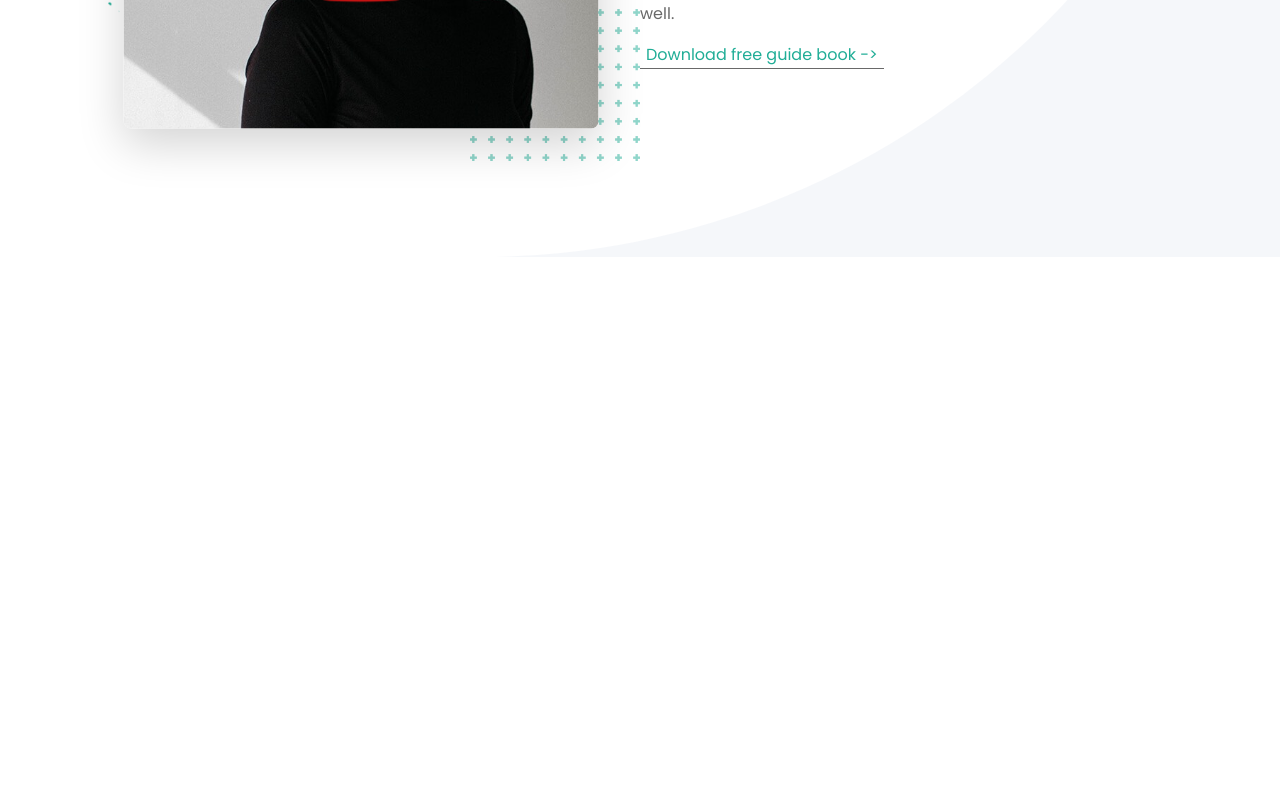
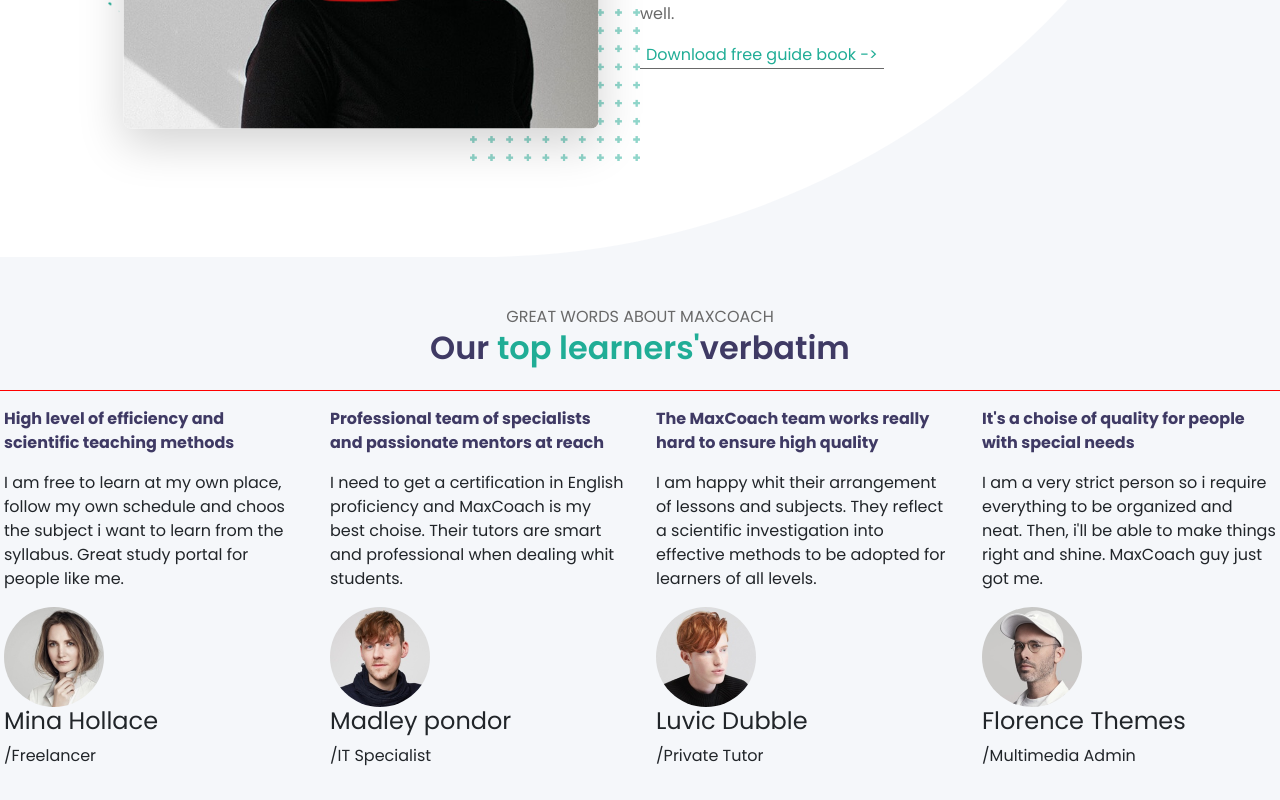
Before and after one commit to MarcoBione/proj-html-vuejs, a Vue app: page / in a window 1280 px wide. Shown: the part 2175-2975 px from the top of the page. Before the commit the page ends 2432 px from the top, so only its background shows below. Built offline with nearby package versions, Linux system fonts and the light colour scheme.

Commit message:
Start to do carousel @ mainthirdcomponent

```diff
--- a/src/components/MainComponent.vue
+++ b/src/components/MainComponent.vue
@@ -3,6 +3,7 @@
         <HeroMainComponent :herotitle="store.title" :subtitle="store.subtitle" :btninfo="store.btninfo" />
         <MainFirstComponent />
         <MainSecondComponent />
+        <MainThirdComponentVue />
     </main>
 </template>
 
@@ -13,13 +14,15 @@
 
 import MainFirstComponent from './MainFirstComponent.vue';
 import MainSecondComponent from './MainSecondComponent.vue';
+import MainThirdComponentVue from './MainThirdComponent.vue';
 
 export default {
 
     name: 'MainComponent',
 
     components: {
-        HeroMainComponent, MainFirstComponent, MainSecondComponent,
+        HeroMainComponent,
+        MainFirstComponent, MainSecondComponent, MainThirdComponentVue,
     },
 
     data() {
--- /dev/null
+++ b/src/components/MainThirdComponent.vue
@@ -0,0 +1,58 @@
+<template>
+    <div class="_mybg">
+
+        <div class="container pt-5 pb-3">
+
+            <div class="text-center">
+                <p class="text-uppercase _mylighttxt m-0">Great Words about maxcoach</p>
+
+                <h2 class="_mydarktxt fw-semibold">Our <span class="_mytxt">top learners'</span>verbatim</h2>
+            </div>
+
+        </div>
+        <div class="carousel debug">
+            <div class="row">
+
+                <div class="col d-flex p-3 flex-column" v-for="card, index in   store.learners ">
+
+                    <div>
+                        <div>
+                            <p class="_mydarktxt fw-bolder">{{ card.title }}</p>
+                            <p>{{ card.paragraph }}</p>
+                        </div>
+                    </div>
+
+                    <div class="circular-portrait">
+                        <img :src="'/course-portal/images/' + card.profileimg" :alt="'Author' + card.id">
+                        <div class="infobox">
+                            <h4>{{ card.name }}</h4>
+                            <p>/{{ card.occupation }}</p>
+                        </div>
+                    </div>
+
+                </div>
+            </div>
+        </div>
+    </div>
+</template>
+
+<script>
+import { store } from '../store';
+
+export default {
+
+    data() {
+        return {
+            store,
+        }
+    }
+
+}
+</script>
+
+<style lang="scss" scoped>
+.row img {
+    width: 100px;
+    border-radius: 50%;
+}
+</style>
--- a/src/store.js
+++ b/src/store.js
@@ -166,5 +166,41 @@
         },
 
 
+    ],
+
+    learners: [
+        {
+            title: 'High level of efficiency and scientific teaching methods',
+            paragraph: 'I am free to learn at my own place, follow my own schedule and choos the subject i want to learn from the syllabus. Great study portal for people like me.',
+            name: 'Mina Hollace',
+            occupation: 'Freelancer',
+            id: '1',
+            profileimg: 'testimonial-avata-02.jpg',
+        },
+        {
+            title: 'Professional team of specialists and passionate mentors at reach',
+            paragraph: 'I need to get a certification in English proficiency and MaxCoach is my best choise. Their tutors are smart and professional when dealing whit students.',
+            name: 'Madley pondor',
+            occupation: 'IT Specialist',
+            id: '2',
+            profileimg: 'testimonial-avata-04.jpg',
+        },
+        {
+            title: 'The MaxCoach team works really hard to ensure high quality',
+            paragraph: 'I am happy whit their arrangement of lessons and subjects. They reflect a scientific investigation into effective methods to be adopted for learners of all levels.',
+            name: 'Luvic Dubble',
+            occupation: 'Private Tutor',
+            id: '3',
+            profileimg: 'testimonial-avata-01.jpg',
+        },
+        {
+            title: 'It\'s a choise of quality for people with special needs',
+            paragraph: 'I am a very strict person so i require everything to be organized and neat. Then, i\'ll be able to make things right and shine. MaxCoach guy just got me.',
+            name: 'Florence Themes',
+            occupation: 'Multimedia Admin',
+            id: '4',
+            profileimg: 'testimonial-avata-03.jpg',
+        },
+
     ]
 });
```
